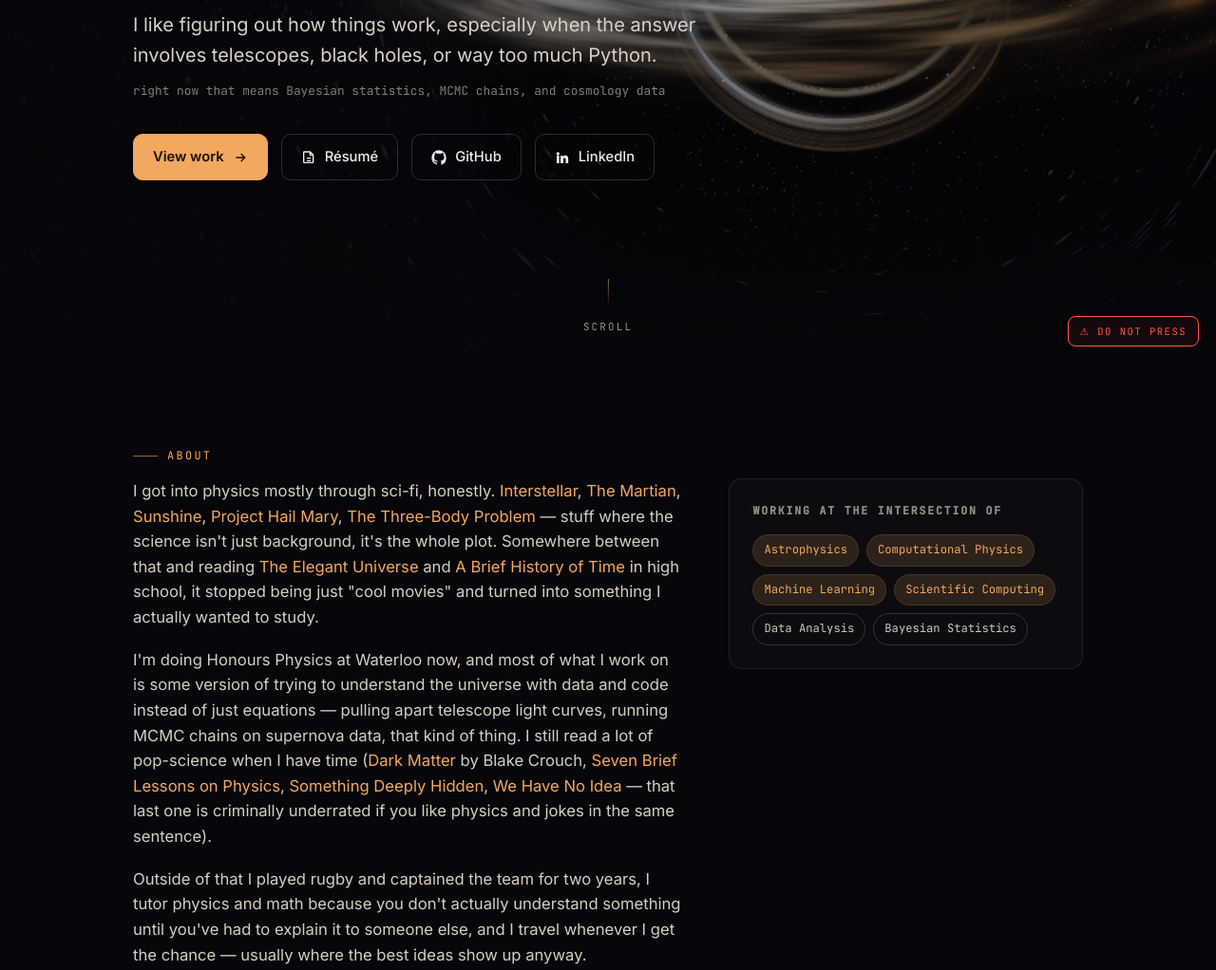
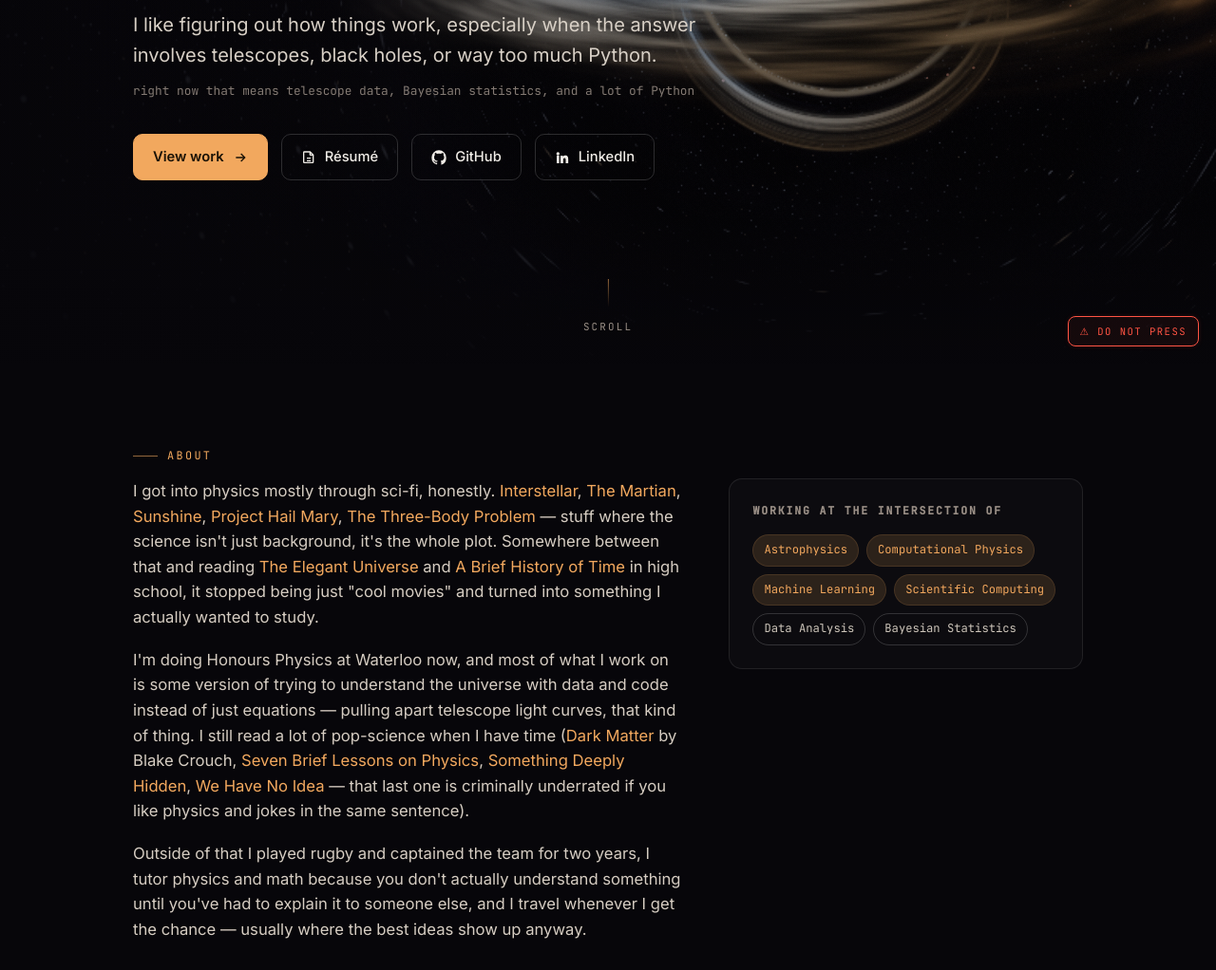
Before and after one commit to akhileshm0507/akhileshm0507.github.io, a plain HTML site: page index.html in a window 1280 px wide. Shown: the part 417-1439 px from the top of the page at 95% size. Drawn offline with Linux system fonts and the light colour scheme.

Commit message:
Hide the MCMC project card and its mentions until it's ready
Co-Authored-By: Claude Sonnet 5.5 <noreply@anthropic.com>
Claude-Session: https://claude.ai/code/session_013bvsJH3QvmLN8fJAHnWUKJ

```diff
--- a/index.html
+++ b/index.html
@@ -321,7 +321,7 @@ footer .built{font-family:var(--mono);font-size:.72rem;color:var(--muted);margin
     <div class="kicker">Honours Physics (Co-op) · University of Waterloo</div>
     <h1><span class="ln">Akhilesh</span><span class="ln">Mahajan</span></h1>
     <p class="lead">I like figuring out how things work, especially when the answer involves telescopes, black holes, or way too much Python.</p>
-    <p class="eqn">right now that means Bayesian statistics, MCMC chains, and cosmology data</p>
+    <p class="eqn">right now that means telescope data, Bayesian statistics, and a lot of Python</p>
     <div class="cta-row" id="ctaRow"></div>
   </div>
   <div class="scroll-hint"><span class="bar"></span>scroll</div>
@@ -421,7 +421,7 @@ const PROFILE={
 
 const ABOUT=[
   "I got into physics mostly through sci-fi, honestly. <em>Interstellar</em>, <em>The Martian</em>, <em>Sunshine</em>, <em>Project Hail Mary</em>, <em>The Three-Body Problem</em> — stuff where the science isn't just background, it's the whole plot. Somewhere between that and reading <em>The Elegant Universe</em> and <em>A Brief History of Time</em> in high school, it stopped being just \"cool movies\" and turned into something I actually wanted to study.",
-  "I'm doing Honours Physics at Waterloo now, and most of what I work on is some version of trying to understand the universe with data and code instead of just equations — pulling apart telescope light curves, running MCMC chains on supernova data, that kind of thing. I still read a lot of pop-science when I have time (<em>Dark Matter</em> by Blake Crouch, <em>Seven Brief Lessons on Physics</em>, <em>Something Deeply Hidden</em>, <em>We Have No Idea</em> — that last one is criminally underrated if you like physics and jokes in the same sentence).",
+  "I'm doing Honours Physics at Waterloo now, and most of what I work on is some version of trying to understand the universe with data and code instead of just equations — pulling apart telescope light curves, that kind of thing. I still read a lot of pop-science when I have time (<em>Dark Matter</em> by Blake Crouch, <em>Seven Brief Lessons on Physics</em>, <em>Something Deeply Hidden</em>, <em>We Have No Idea</em> — that last one is criminally underrated if you like physics and jokes in the same sentence).",
   "Outside of that I played rugby and captained the team for two years, I tutor physics and math because you don't actually understand something until you've had to explain it to someone else, and I travel whenever I get the chance — usually where the best ideas show up anyway."
 ];
 
@@ -430,6 +430,7 @@ const ABOUT=[
    Fields: title, category, period, summary?, more:[paragraphs]?, bullets?, tags?, status:"in-progress"?,
            image?, eq? (an equation line), links:{github?,demo?}?, widget? (a live sim; makes the card full width) */
 const PROJECTS=[
+  /* HIDDEN until it is ready. To bring the MCMC card back, remove the comment markers around it.
   { title:"Bayesian Cosmological Inference with MCMC", category:"Astrophysics", period:"2026", status:"in-progress",
     summary:"Constraining the expansion history of the universe from Type Ia supernovae.",
     more:[
@@ -442,6 +443,7 @@ const PROJECTS=[
       "Validating the distance-modulus model against analytic sanity checks before inference."],
     tags:["Python","emcee","Bayesian","Cosmology","NumPy"],
     links:{github:"https://github.com/akhileshm0507"} },
+  */
   { title:"TESS Exoplanet Transit Light Curve Analysis", category:"Astrophysics", period:"2026",
     summary:"An end-to-end pipeline to detect and characterize an exoplanet transit from raw NASA TESS data.",
     more:[
```
